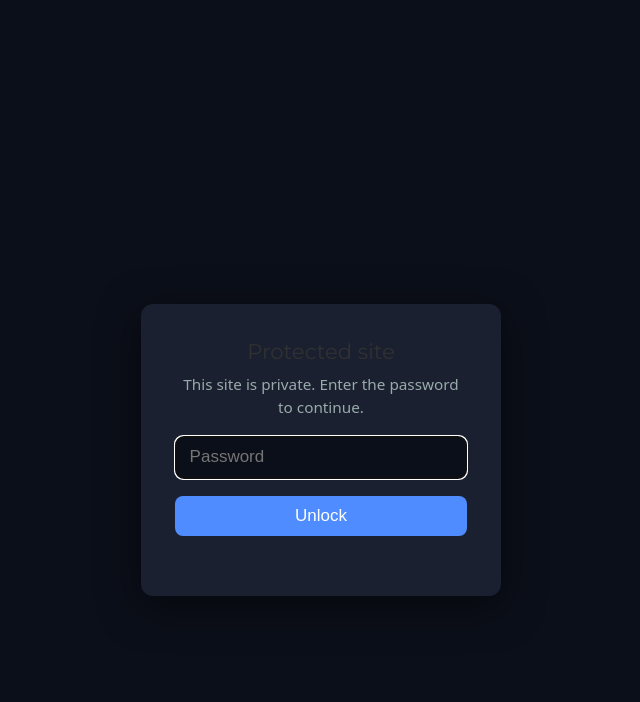
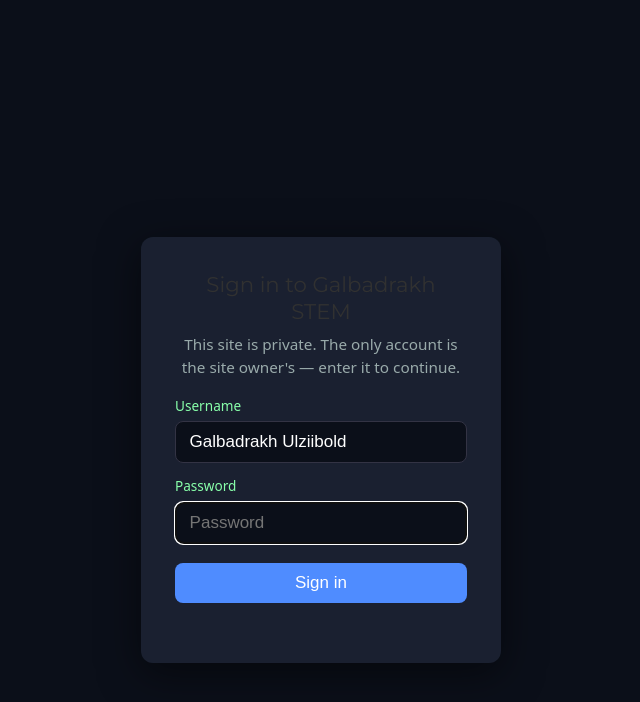
Before and after one commit to galbadrakhstem/galbadrakhstem.github.io, a Jekyll site: the page built from index.md, in a window 1280 px wide. Shown: the top 702 px of the page, without its empty margins (319-959 px from the left). Built offline with Jekyll 4.4.1, drawn with Linux system fonts in a browser that asks for light colours; part of the change alters nothing that is shown.

Commit message:
Add username login with persistent session (remember me) + sign out
- Sign-in form with fixed username 'Galbadrakh Ulziibold' + password
- On success a derived session token is stored in localStorage, so the
  owner is never asked for the password again until they sign out
- Synchronous token check in <head> prevents a locked-gate flash for
  returning visitors; token is re-verified on every load and on bfcache
  restore (tampered/missing token re-locks)
- Brute-force deterrent: 5 failed attempts -> 60s lockout with countdown
- Generic error for wrong username vs wrong password (no which-field leak)
- 'Sign out' appears in the navbar only when signed in

Co-authored-by: arena-agent <297053741+arena-agent@users.noreply.github.com>

```diff
--- a/_includes/navbar.html
+++ b/_includes/navbar.html
@@ -10,6 +10,7 @@
           <li class="nav-item"><a class="nav-link{% if page.url contains '/as-and-a-level/' %} active{% endif %}" href="{{ '/as-and-a-level/' | relative_url }}"><span>AS and A Level</span></a></li>
           <li class="nav-item"><a class="nav-link{% if page.url contains '/about/' %} active{% endif %}" href="{{ '/about/' | relative_url }}"><span>About</span></a></li>
           <li class="nav-item"><a class="nav-link{% if page.url contains '/cv/' %} active{% endif %}" href="{{ '/cv/' | relative_url }}"><span>CV</span></a></li>
+          <li class="nav-item" id="signout-item"><a class="nav-link" id="signout-btn" href="#" role="button" title="Sign out of your account"><span>Sign out</span></a></li>
         </ul>
       </div>
     </div>
--- a/_layouts/default.html
+++ b/_layouts/default.html
@@ -91,11 +91,32 @@
       #pw-gate .box { background: #1a2030; padding: 2rem; border-radius: 12px; width: 90%; max-width: 360px; text-align: center; color: #fff; box-shadow: 0 10px 40px rgba(0,0,0,.5); }
       #pw-gate h2 { margin: 0 0 .5rem; font-size: 1.25rem; }
       #pw-gate p { color: #9aa; font-size: .9rem; margin: .5rem 0 1rem; }
+      #pw-gate label { display: block; text-align: left; font-size: .8rem; color: #8fa; margin: .75rem 0 .3rem; }
       #pw-gate input { width: 100%; padding: .6rem .8rem; border: 1px solid #334; border-radius: 8px; background: #0b0f19; color: #fff; font-size: 1rem; box-sizing: border-box; }
-      #pw-gate button { margin-top: 1rem; width: 100%; padding: .6rem; border: none; border-radius: 8px; background: #4f8cff; color: #fff; font-size: 1rem; cursor: pointer; }
+      #pw-gate input:disabled { color: #b8c4dd; }
+      #pw-gate button { margin-top: 1.1rem; width: 100%; padding: .6rem; border: none; border-radius: 8px; background: #4f8cff; color: #fff; font-size: 1rem; cursor: pointer; }
+      #pw-gate button:disabled { opacity: .6; cursor: wait; }
       #pw-gate .err { color: #ff6b6b; font-size: .85rem; margin-top: .5rem; min-height: 1.2em; }
       body.pw-locked { overflow: hidden; }
+      /* Signed-in state (set synchronously in <head>) hides the gate with no flash. */
+      html.pw-unlocked #pw-gate { display: none !important; }
+      html.pw-unlocked body { overflow: auto !important; }
+      #signout-item { display: none; }
+      html.pw-unlocked #signout-item { display: block; }
     </style>
+    <script>
+      /* Synchronous session check so a signed-in visitor never sees the gate
+         flash. The token is derived from the password hash + salt and is
+         recomputed/verified by password-gate.js on every load. */
+      (function () {
+        try {
+          var TOKEN = 'e7bfe756cd89752fddcb45512aa4447bc9cf491aba94b78b4447e234e17eda16';
+          if (localStorage.getItem('gs_auth_token_v2') === TOKEN) {
+            document.documentElement.classList.add('pw-unlocked');
+          }
+        } catch (e) { /* storage blocked: stay locked */ }
+      })();
+    </script>
   </head>
 {% assign subject_slug = page.subject %}
 {% if subject_slug == nil or subject_slug == empty %}
@@ -116,13 +137,18 @@
   {% endcase %}
 {% endif %}
   <body{% if subject_slug %} data-subject="{{ subject_slug | downcase | replace: ' ', '-' }}"{% endif %} class="pw-locked{% if page.body_class %} {{ page.body_class }}{% endif %}">
-    <div id="pw-gate">
+    <div id="pw-gate" role="dialog" aria-modal="true" aria-labelledby="pw-gate-title">
       <div class="box">
-        <h2>Protected site</h2>
-        <p>This site is private. Enter the password to continue.</p>
-        <input type="password" id="pw-input" autocomplete="current-password" placeholder="Password">
-        <button id="pw-btn" type="button">Unlock</button>
-        <div class="err" id="pw-err"></div>
+        <h2 id="pw-gate-title">Sign in to Galbadrakh STEM</h2>
+        <p>This site is private. The only account is the site owner's — enter it to continue.</p>
+        <form id="login-form" autocomplete="on" onsubmit="return false;">
+          <label for="user-input">Username</label>
+          <input type="text" id="user-input" value="Galbadrakh Ulziibold" autocomplete="username" spellcheck="false">
+          <label for="pw-input">Password</label>
+          <input type="password" id="pw-input" autocomplete="current-password" placeholder="Password">
+          <button id="pw-btn" type="submit">Sign in</button>
+        </form>
+        <div class="err" id="pw-err" role="alert"></div>
       </div>
     </div>
     <a class="skip-link" href="#main-content">Skip to content</a>
--- a/assets/js/password-gate.js
+++ b/assets/js/password-gate.js
@@ -1,72 +1,171 @@
-/* Client-side password gate for static (GitHub Pages) hosting.
+/* Sign-in gate for static (GitHub Pages) hosting.
+   Single account: username "Galbadrakh Ulziibold" + password (verified against a
+   SHA-256 hash; the plaintext password is never stored anywhere).
+
+   Session: on success a derived token (SHA-256 of the password-hash + a salt) is
+   stored in localStorage and the browser is considered signed in until "Sign out"
+   is pressed — no expiry. A tiny inline script in <head> does a synchronous
+   compare of that token so returning visitors see no "locked" flash.
+
    NOTE: This is a deterrent, not real security — the page content is still
-   present in the HTML source. For true protection, host behind an auth proxy. */
+   present in the HTML source, and anyone who views this file can read the hash.
+   For true protection, host the content behind a real auth server/proxy. */
 (function () {
   'use strict';
+
+  var USERNAME = 'Galbadrakh Ulziibold';
   var HASH = 'bb29a75dbff4cdd4284cf94e2d199ab7c8a33624f350c1581c2af3049e610148';
-  // No persistence: every page load / refresh / navigation requires the password again.
-  var unlocked = false;
+  var SALT = 'galbadrakh-stem-2026';
+  var KEY = 'gs_auth_token_v2';
+  var MAX_FAILS = 5;
+  var LOCK_MS = 60000;
+
+  var fails = 0;
+  var lockedUntil = 0;
+  var unlockTimer = null;
 
   async function sha256(str) {
     if (window.crypto && crypto.subtle) {
       var buf = await crypto.subtle.digest('SHA-256', new TextEncoder().encode(str));
       return Array.from(new Uint8Array(buf)).map(function (b) { return b.toString(16).padStart(2, '0'); }).join('');
     }
-    // Fallback (non-secure context): fail closed.
     throw new Error('crypto.subtle unavailable');
   }
 
+  function el(id) { return document.getElementById(id); }
+
   function showGate() {
-    var g = document.getElementById('pw-gate');
+    var g = el('pw-gate');
     if (g) g.hidden = false;
+    document.documentElement.classList.remove('pw-unlocked');
     document.body.classList.add('pw-locked');
-    unlocked = false;
   }
 
   function hideGate() {
-    var g = document.getElementById('pw-gate');
+    var g = el('pw-gate');
     if (g) g.hidden = true;
+    document.documentElement.classList.add('pw-unlocked');
     document.body.classList.remove('pw-locked');
-    unlocked = true;
+  }
+
+  function setErr(msg) {
+    var e = el('pw-err');
+    if (e) e.textContent = msg || '';
+  }
+
+  function clearToken() {
+    try { localStorage.removeItem(KEY); } catch (err) { /* storage blocked */ }
+  }
+
+  function readToken() {
+    try { return localStorage.getItem(KEY) || ''; } catch (err) { return ''; }
+  }
+
+  async function tokenValid() {
+    var t = readToken();
+    if (!t) return false;
+    try {
+      return t === (await sha256(HASH + ':' + SALT));
+    } catch (e) {
+      return false; // fail closed if crypto unavailable
+    }
   }
 
   async function attempt() {
-    var input = document.getElementById('pw-input');
-    var err = document.getElementById('pw-err');
+    if (unlockTimer) {
+      setErr('Too many failed attempts — try again in a moment.');
+      return;
+    }
+    var input = el('pw-input');
+    var userInput = el('user-input');
     var val = input ? input.value : '';
+    var uname = userInput ? userInput.value.trim() : '';
+    if (!val) { setErr('Enter your password.'); return; }
+
+    var btn = el('pw-btn');
+    if (btn) btn.disabled = true;
+
     try {
       var h = await sha256(val);
-      if (h === HASH) {
+      var ok = h === HASH && uname === USERNAME;
+      // Small uniform delay so timing does not reveal which field was wrong.
+      await new Promise(function (r) { setTimeout(r, 300); });
+
+      if (ok) {
+        fails = 0;
+        try { localStorage.setItem(KEY, await sha256(HASH + ':' + SALT)); } catch (e) { /* continue anyway */ }
         hideGate();
+        setErr('');
+        if (input) input.value = '';
         return;
       }
+
+      fails += 1;
+      if (fails >= MAX_FAILS) {
+        lockedUntil = Date.now() + LOCK_MS;
+        unlockTimer = setInterval(tick, 500);
+        tick();
+      } else {
+        setErr('Incorrect username or password.');
+      }
     } catch (e) {
-      if (err) err.textContent = 'Secure context required (HTTPS).';
+      setErr('Secure context required (HTTPS).');
+    } finally {
+      if (btn) btn.disabled = false;
+      if (input) { input.value = ''; input.focus(); }
+    }
+  }
+
+  function tick() {
+    var remaining = lockedUntil - Date.now();
+    if (remaining <= 0) {
+      if (unlockTimer) { clearInterval(unlockTimer); unlockTimer = null; }
+      lockedUntil = 0;
+      fails = 0;
+      setErr('');
+      var input = el('pw-input');
+      if (input) input.focus();
       return;
     }
-    if (err) err.textContent = 'Incorrect password.';
-    if (input) { input.value = ''; input.focus(); }
+    setErr('Too many failed attempts — try again in ' + Math.ceil(remaining / 1000) + 's.');
+  }
+
+  function signOut() {
+    clearToken();
+    location.reload();
+  }
+
+  async function verifySession() {
+    // Called on load and on back/forward restore: keep the gate hidden only if
+    // the stored token still matches.
+    if (await tokenValid()) {
+      hideGate();
+    } else {
+      clearToken();
+      showGate();
+      var input = el('pw-input');
+      if (input) setTimeout(function () { input.focus(); }, 50);
+    }
   }
 
   function init() {
-    // Always require the password on every load; never trust any stored state.
-    showGate();
-    var btn = document.getElementById('pw-btn');
-    var input = document.getElementById('pw-input');
+    var btn = el('pw-btn');
+    var input = el('pw-input');
+    var userForm = el('login-form');
+    if (userForm) userForm.addEventListener('submit', function (e) { e.preventDefault(); attempt(); });
     if (btn) btn.addEventListener('click', attempt);
     if (input) {
       input.addEventListener('keydown', function (e) { if (e.key === 'Enter') attempt(); });
       setTimeout(function () { input.focus(); }, 50);
     }
+    var so = el('signout-btn');
+    if (so) so.addEventListener('click', function (e) { e.preventDefault(); signOut(); });
+    verifySession();
   }
 
-  // Re-lock on back/forward cache restore so a refresh-like revisit still gates.
+  // Re-verify on back/forward cache restore (bfcache) so stale state can't bypass.
   window.addEventListener('pageshow', function (e) {
-    if (e.persisted) {
-      showGate();
-      var input = document.getElementById('pw-input');
-      if (input) setTimeout(function () { input.focus(); }, 50);
-    }
+    if (e.persisted) verifySession();
   });
 
   if (document.readyState === 'loading') {
```
